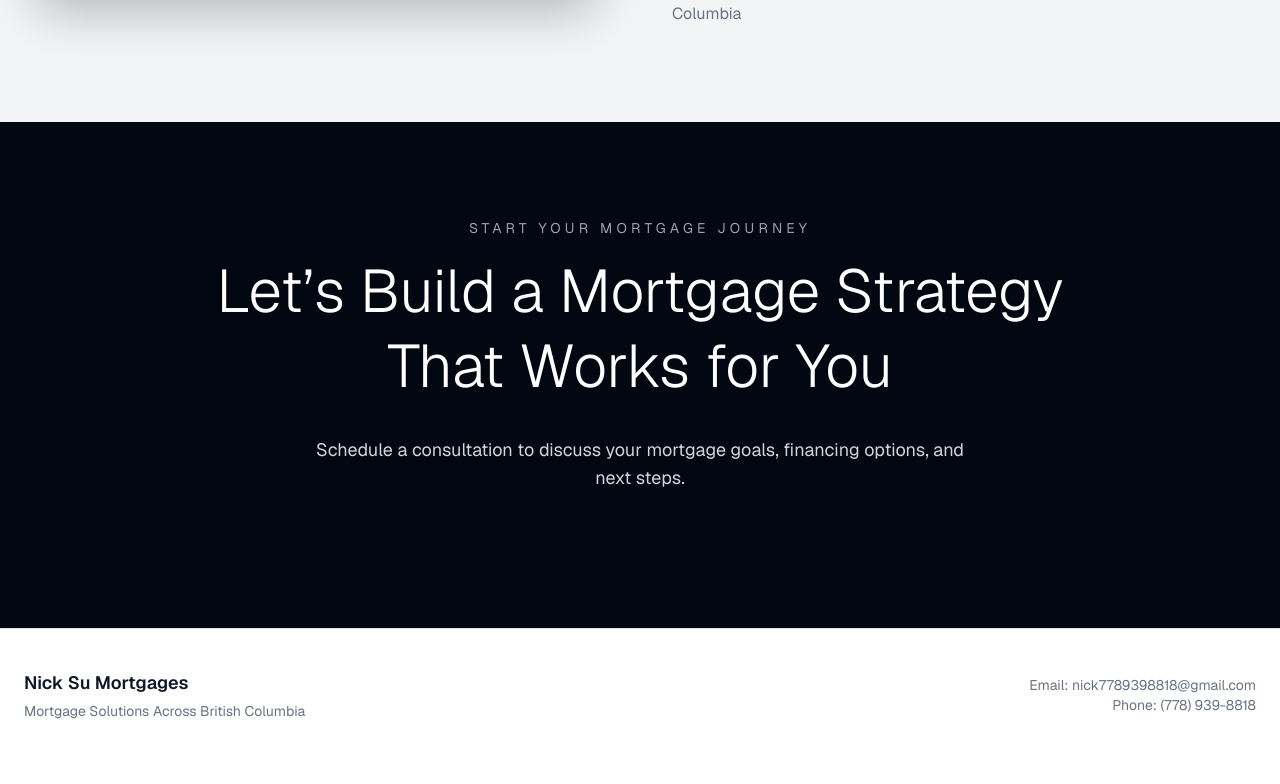
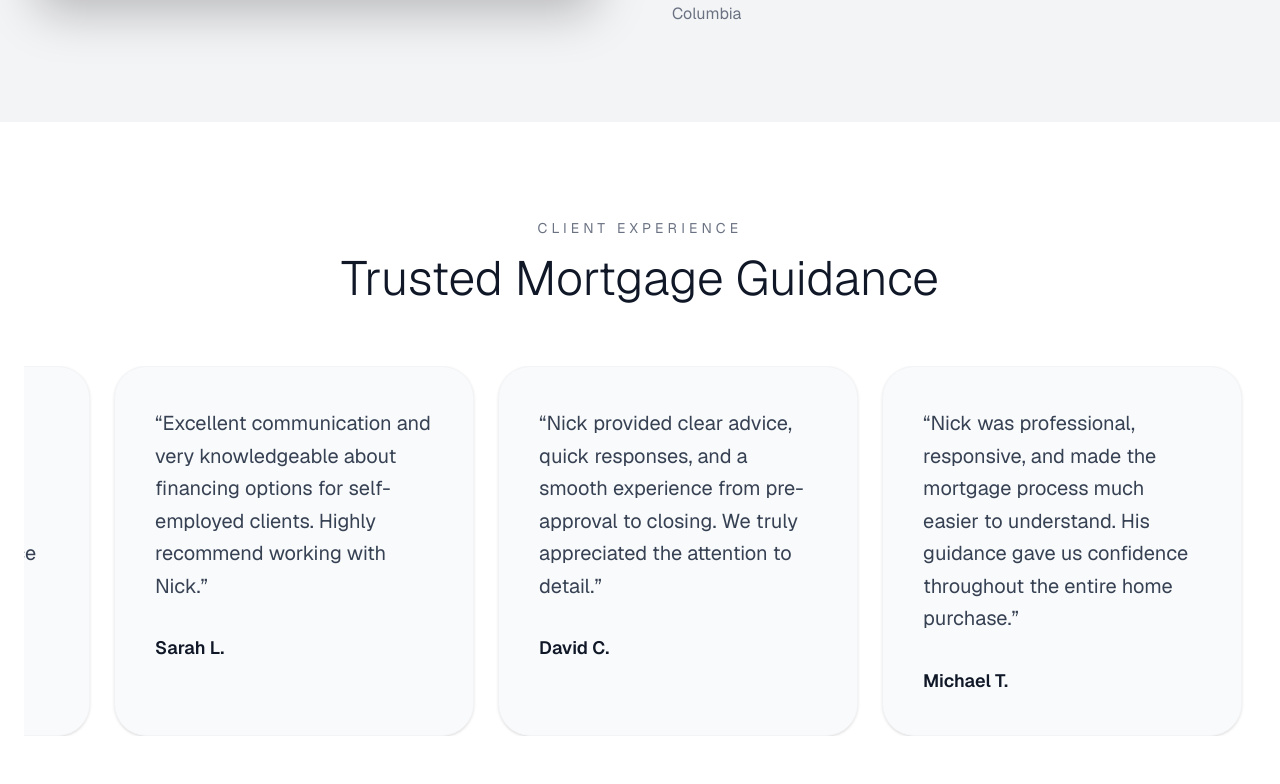
Before and after one commit to nickatvan/nick-su-mortgages, a Next.js app: page / in a window 1280 px wide. Shown: the part 1976-2760 px from the top of the page. Before the commit the page ends 2737 px from the top, so only its background shows below. Built offline with nearby package versions, Linux system fonts and the light colour scheme.

Commit message:
Add testimonials section

```diff
--- a/app/page.tsx
+++ b/app/page.tsx
@@ -139,6 +139,75 @@ export default function NickSuMortgagesHomepage() {
         </div>
       </section>
 
+      {/* Testimonials Section */}
+      <section className="py-24 bg-white overflow-hidden">
+        <div className="max-w-7xl mx-auto px-6">
+          <div className="text-center mb-16">
+            <p className="uppercase tracking-[0.3em] text-sm text-gray-500 mb-4">
+              Client Experience
+            </p>
+
+            <h2 className="text-4xl lg:text-5xl font-light">
+              Trusted Mortgage Guidance
+            </h2>
+          </div>
+
+          <div className="relative overflow-hidden">
+            <div className="flex gap-6 animate-[scroll_20s_linear_infinite] w-max">
+              {[
+                {
+                  name: 'Michael T.',
+                  text:
+                    'Nick was professional, responsive, and made the mortgage process much easier to understand. His guidance gave us confidence throughout the entire home purchase.',
+                },
+                {
+                  name: 'Sarah L.',
+                  text:
+                    'Excellent communication and very knowledgeable about financing options for self-employed clients. Highly recommend working with Nick.',
+                },
+                {
+                  name: 'David C.',
+                  text:
+                    'Nick provided clear advice, quick responses, and a smooth experience from pre-approval to closing. We truly appreciated the attention to detail.',
+                },
+                {
+                  name: 'Michael T.',
+                  text:
+                    'Nick was professional, responsive, and made the mortgage process much easier to understand. His guidance gave us confidence throughout the entire home purchase.',
+                },
+                {
+                  name: 'Sarah L.',
+                  text:
+                    'Excellent communication and very knowledgeable about financing options for self-employed clients. Highly recommend working with Nick.',
+                },
+              ].map((item, index) => (
+                <div
+                  key={index}
+                  className="min-w-[360px] max-w-[360px] bg-gray-50 border border-gray-100 rounded-[32px] p-10 shadow-sm"
+                >
+                  <p className="text-xl leading-relaxed text-gray-700 mb-8">
+                    “{item.text}”
+                  </p>
+
+                  <p className="font-semibold text-lg">{item.name}</p>
+                </div>
+              ))}
+            </div>
+          </div>
+        </div>
+
+        <style jsx>{`
+          @keyframes scroll {
+            0% {
+              transform: translateX(0);
+            }
+            100% {
+              transform: translateX(-50%);
+            }
+          }
+        `}</style>
+      </section>
+
       {/* CTA Section */}
       <section className="bg-gray-950 text-white py-24">
         <div className="max-w-4xl mx-auto px-6 text-center">
```
